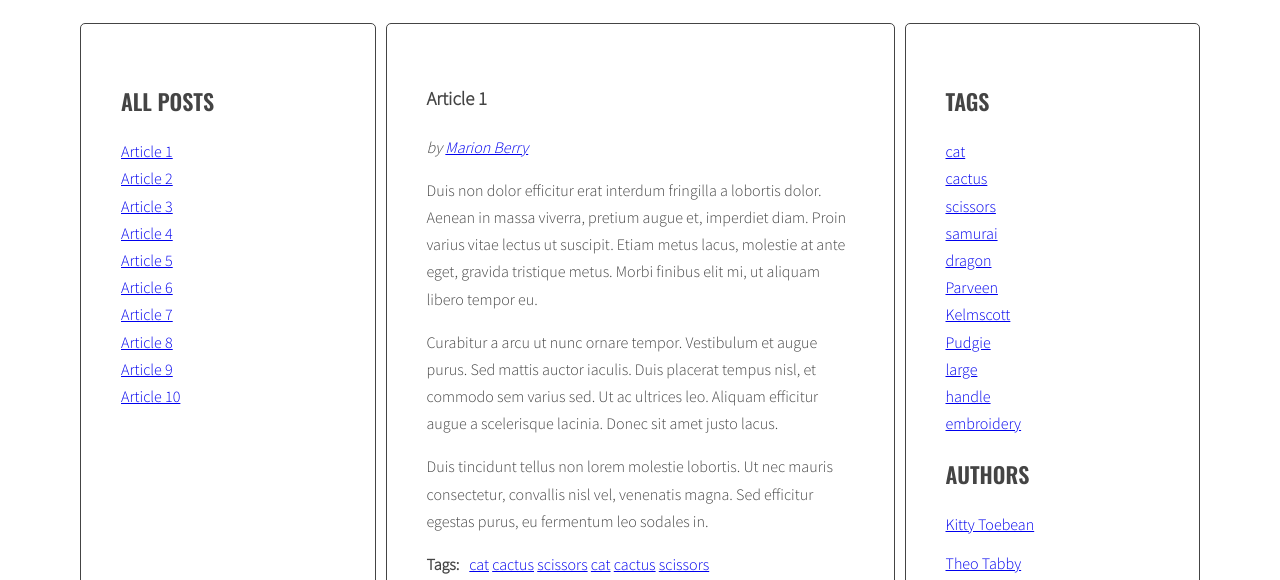
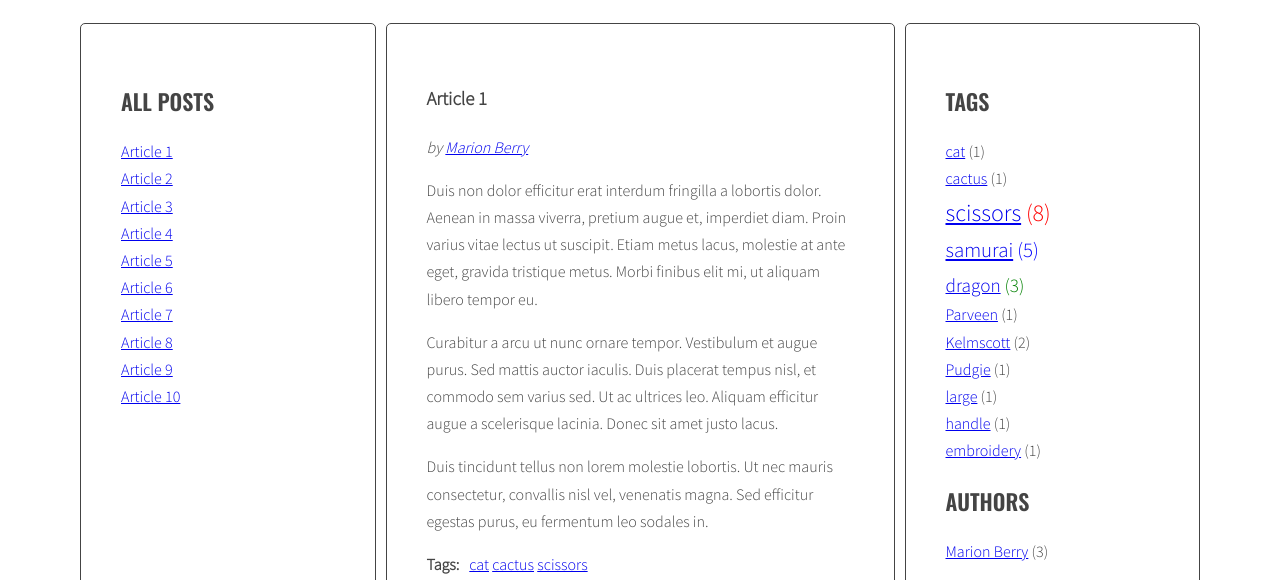
Before and after one commit to anncoderka/javascript-blog, a website: page index.html in a window 1280 px wide. Shown: the part 220-800 px from the top of the page. Drawn offline with nearby package versions, Linux system fonts and the light colour scheme.

Commit message:
Add right menu tags and authors

```diff
--- a/index.html
+++ b/index.html
@@ -59,7 +59,7 @@
 							</ul>
 						</div>
 					</article>
-					<article class="post" id="article-3" data-tags="Parveen scissors" data-author="George Tuxedo">
+					<article class="post" id="article-3" data-tags="samurai Parveen" data-author="George Tuxedo">
 						<h3 class="post-title">Article 3</h3>
 						<p class="post-author"></p>
 						<div class="post-content">
@@ -78,7 +78,7 @@
 							</ul>
 						</div>
 					</article>
-					<article class="post" id="article-4" data-tags="Kelmscott scissors" data-author="Kitty Toebean">
+					<article class="post" id="article-4" data-tags="samurai Kelmscott dragon" data-author="Kitty Toebean">
 						<h3 class="post-title">Article 4</h3>
 						<p class="post-author"></p>
 						<div class="post-content">
@@ -99,7 +99,7 @@
 							</ul>
 						</div>
 					</article>
-					<article class="post" id="article-5" data-tags="Pudgie scissors" data-author="Marion Berry">
+					<article class="post" id="article-5" data-tags="samurai Pudgie scissors" data-author="Marion Berry">
 						<h3 class="post-title">Article 5</h3>
 						<p class="post-author"></p>
 						<div class="post-content">
@@ -236,28 +236,7 @@
 					<h2 class="section-title">Tags</h2>
 					<ul class="list tags"></ul>
 					<h2 class="section-title">Authors</h2>
-					<ul class="list authors">
-						<li>
-							<a href="#">
-								<span class="author-name">Kitty Toebean</span>
-							</a>
-						</li>
-						<li>
-							<a href="#">
-								<span class="author-name">Theo Tabby</span>
-							</a>
-						</li>
-						<li>
-							<a href="#">
-								<span class="author-name">George Tuxedo</span>
-							</a>
-						</li>
-						<li>
-							<a href="#">
-								<span class="author-name">Marion Berry</span>
-							</a>
-						</li>
-					</ul>
+					<ul class="list authors"></ul>
 				</aside>
 			</main>
 		</div>
--- a/js/script.js
+++ b/js/script.js
@@ -1,24 +1,45 @@
 'use strict';
 
-const optArticleSelector = '.post';
-const optTitleSelector = '.post-title';
-const optTitleListSelector = '.titles';
-const optArticleTagsSelector = '.post-tags .list';
-const optArticleAuthorSelector = '.post-author';
-const optTagsListSelector = '[class^="list tags"]';
+const opts = {
+    tagSizes: {
+        count: 5,
+        classPrefix: 'tag-size-',
+    },
+};
+
+const select = {
+    all: {
+        articles: '.post',
+        linksTo: {
+            tags: 'a[href^="#tag-"]',
+            authors: 'a[href^="#author-"]',
+        },
+    },
+    article: {
+        title: '.post-title',
+        author: '.post-author',
+        tags: '.post-tags .list',
+    },
+    listOf: {
+        titles: '.titles',
+        tags: '.tags.list',
+        authors: '.authors.list',
+    },
+    rightMenu: {
+        tags: '[class^="list tags"]',
+        authors: '[class^="list authors"]',
+    }
+};
 
 function titleClickHandler(event) {
     event.preventDefault();
     const clickedElement = this;
-    console.log('Link was clicked!');
-    console.log(event);
     /* remove class 'active' from all article links  */
     const activeLinks = document.querySelectorAll('.titles a.active');
     for (let activeLink of activeLinks) {
         activeLink.classList.remove('active');
     }
     /* add class 'active' to the clicked link */
-    console.log('clickedElement:', clickedElement);
     clickedElement.classList.add('active');
     /* remove class 'active' from all articles */
     const activeArticles = document.querySelectorAll('.posts article.active');
@@ -27,25 +48,23 @@ function titleClickHandler(event) {
     }
     /* get 'href' attribute from the clicked link */
     const articleSelector = clickedElement.getAttribute('href');
-    console.log('articleSelector', articleSelector);
     /* find the correct article using the selector (value of 'href' attribute) */
     const targetArticle = document.querySelector(articleSelector);
-    console.log('targetArticle', targetArticle);
     /* add class 'active' to the correct article */
     targetArticle.classList.add('active');
 }
 
-function generateTitleLinks(customSelector = ''){
+function generateTitleLinks(customSelector = '') {
     /* remove contents of titleList */
-    const titleList = document.querySelector(optTitleListSelector);
+    const titleList = document.querySelector(select.listOf.titles);
     titleList.innerHTML = '';
     /* for each article */
-    const articles = document.querySelectorAll(optArticleSelector + customSelector);
+    const articles = document.querySelectorAll(select.all.articles + customSelector);
     for (let article of articles) {
         /* get the article id */
         const articleId = article.getAttribute('id');
         /* find the title element */
-        const titleElement = article.querySelector(optTitleSelector);
+        const titleElement = article.querySelector(select.article.title);
         /* get the title from the title element */
         const articleTitle = titleElement.innerHTML;
         /* create HTML of the link */
@@ -59,60 +78,83 @@ function generateTitleLinks(customSelector = ''){
     }
 }
 
-function generateTags(){
-    let allTags = [];
+function calculateTagsParams(tags) {
+    let params = {
+        min: 999999,
+        max: 0,
+    }
+    for (let tag in tags) {
+        if (tags[tag] > params.max) {
+            params.max = tags[tag];
+        }
+        if (tags[tag] < params.min) {
+            params.min = tags[tag];
+        }
+    }
+    return params;
+}
+
+function calculateTagClass(count, params) {
+    const normalizedCount = count - params.min;
+    const normalizedMax = params.max - params.min;
+    const percentage = normalizedCount / normalizedMax;
+    const classNumber = Math.floor(percentage * (opts.tagSizes.count - 1) + 1);
+
+    return opts.tagSizes.classPrefix + classNumber;
+}
+
+function generateTags() {
+    let allTags = {};
     /* find all articles */
-    const articles = document.querySelectorAll(optArticleSelector);
+    const articles = document.querySelectorAll(select.all.articles);
     /* START LOOP: for every article: */
     for (let article of articles) {
         /* find tags wrapper */
-        const tagList = article.querySelector(optArticleTagsSelector);
+        const tagList = article.querySelector(select.article.tags);
         let html = '';
         const articleTags = article.getAttribute('data-tags');
-
         /* split tags into array */
         const articleTagsArray = articleTags.split(' ');
-
         /* START LOOP: for each tag */
         for (let tag of articleTagsArray) {
             /* generate HTML of the link */
             /* add generated code to html variable */
-            const linkHTML = '<li><a href="#tag-'+ tag + '">' + tag + '</a></li>';
+            const linkHTML = '<li><a href="#tag-' + tag + '">' + tag + '</a></li>';
             html = html + linkHTML + '\n';
-
             /* [NEW] check if this link is NOT already in allTags */
-            if (allTags.indexOf(linkHTML) == -1) {
+            if (!allTags.hasOwnProperty(tag)) {
                 /* [NEW] add generated code to allTags array */
-                allTags.push(linkHTML);
+                allTags[tag] = 1;
+            } else {
+                allTags[tag]++;
             }
         }
         /* END LOOP: for each tag */
         /* insert HTML of all the links into the tags wrapper */
         tagList.insertAdjacentHTML('beforeend', html);
-        /* END LOOP: for every article: */
-        /* [NEW] find list of tags in right column */
-        const tagListMenu = document.querySelector(optTagsListSelector);
-        console.log('tagListMenu', tagListMenu);
-        /* [NEW] add html from allTags to tagList */
-        tagListMenu.innerHTML = allTags.join(' ');
     }
+    const tagListMenu = document.querySelector(select.rightMenu.tags);
+    const tagsParams = calculateTagsParams(allTags);
+    let allTagsHtml = '';
+    for (let tag in allTags) {
+        allTagsHtml += '<li class="' + calculateTagClass(allTags[tag], tagsParams) + '"> ' +
+            '<a href="#tag-' + tag + '">' + tag + '</a>' +
+            ' (' + allTags[tag] + ')</li>';
+    }
+    tagListMenu.innerHTML = allTagsHtml;
 }
 
-function tagClickHandler(event){
+function tagClickHandler(event) {
     /* prevent default action for this event */
     event.preventDefault();
     /* make new constant named "clickedElement" and give it the value of "this" */
     const clickedElement = this;
-    console.log('clickedElement =', clickedElement);
     /* make a new constant "href" and read the attribute "href" of the clicked element */
     const href = clickedElement.getAttribute('href');
-    console.log('href=', href);
     /* make a new constant "tag" and extract tag from the "href" constant */
     const tag = href.replace('#tag-', '');
-    console.log('tag=', tag);
     /* find all tag links with class active */
     const activeTagLinks = document.querySelectorAll('a.active[href^="#tag-"]');
-    console.log('activeTagLinks', activeTagLinks);
     /* START LOOP: for each active tag link */
     for (let activeTagLink of activeTagLinks) {
         /* remove class active */
@@ -131,37 +173,47 @@ function tagClickHandler(event){
     generateTitleLinks('[data-tags~="' + tag + '"]');
 }
 
-function addClickListenersToTags(){
-    /* find all links to tags */
+function addClickListenersToTags() {
     const links = document.querySelectorAll('.post-tags a');
-    console.log(links);
-    /* START LOOP: for each link */
     for (let link of links) {
-        /* add tagClickHandler as event listener for that link */
         link.addEventListener('click', tagClickHandler);
-
-    /* END LOOP: for each link */
+    }
+    const rightMenulinks = document.querySelectorAll('.list.tags a');
+    for (let link of rightMenulinks) {
+        link.addEventListener('click', tagClickHandler);
     }
 }
 
-function generateAuthors(){
-    const articles = document.querySelectorAll(optArticleSelector);
+function generateAuthors() {
+    let allAuthors = {}
+    const articles = document.querySelectorAll(select.all.articles);
     for (let article of articles) {
-        const authorWrapper = article.querySelector(optArticleAuthorSelector);
+        const authorWrapper = article.querySelector(select.article.author);
         const author = article.getAttribute('data-author');
-        const html = 'by <a href="#author-' + author +'">' + author + '</a>';
+        const html = 'by <a href="#author-' + author + '">' + author + '</a>';
         authorWrapper.innerHTML = html;
+        if (!allAuthors.hasOwnProperty(author)) {
+            allAuthors[author] = 1;
+        } else {
+            allAuthors[author]++;
         }
 
     }
+    let allAuthorsHtml = '';
+    const authorsListMenu = document.querySelector(select.rightMenu.authors);
+    for (let author in allAuthors) {
+        allAuthorsHtml += '<li><a href="#author-' + author + '">' + author + '</a>' +
+        ' (' + allAuthors[author] + ')</li>';
+    }
+    authorsListMenu.innerHTML = allAuthorsHtml;
+}
 
-function authorClickHandler(event){
+function authorClickHandler(event) {
     event.preventDefault();
     const clickedElement = this;
     const href = clickedElement.getAttribute('href');
     const author = href.replace('#author-', '');
     const activeAuthorLinks = document.querySelectorAll('a.active[href^="#author-"]');
-    console.log('activeAuthorLinks', activeAuthorLinks);
     for (let activeAuthorLink of activeAuthorLinks) {
         activeAuthorLink.classList.remove('active');
     }
@@ -172,10 +224,13 @@ function authorClickHandler(event){
     generateTitleLinks('[data-author="' + author + '"]');
 }
 
-function addClickListenersToAuthors(){
+function addClickListenersToAuthors() {
     const links = document.querySelectorAll('.post-author a');
-    console.log('Author links', links);
     for (let link of links) {
+        link.addEventListener('click', authorClickHandler);
+    }
+    const rightMenulinks = document.querySelectorAll('.list.authors a');
+    for (let link of rightMenulinks) {
         link.addEventListener('click', authorClickHandler);
     }
 }
@@ -183,6 +238,5 @@ function addClickListenersToAuthors(){
 generateTitleLinks();
 generateTags();
 generateAuthors();
-generateTags();
 addClickListenersToTags();
 addClickListenersToAuthors();
--- a/sass/style.scss
+++ b/sass/style.scss
@@ -118,3 +118,23 @@ body {
     margin: 0 10px 0 0;
   }
 }
+
+.tag-size-1 {
+  font-size: 100%;
+}
+.tag-size-2 {
+  font-size: 120%;
+  color: green;
+}
+.tag-size-3 {
+  font-size: 130%;
+  color: blue;
+}
+.tag-size-4 {
+  font-size: 140%;
+  color: orange;
+}
+.tag-size-5 {
+  font-size: 150%;
+  color: red;
+}
```
Also changed, not shown: css/style.css, 1 other file. Lines whose indentation alone changed are shown as unchanged.
